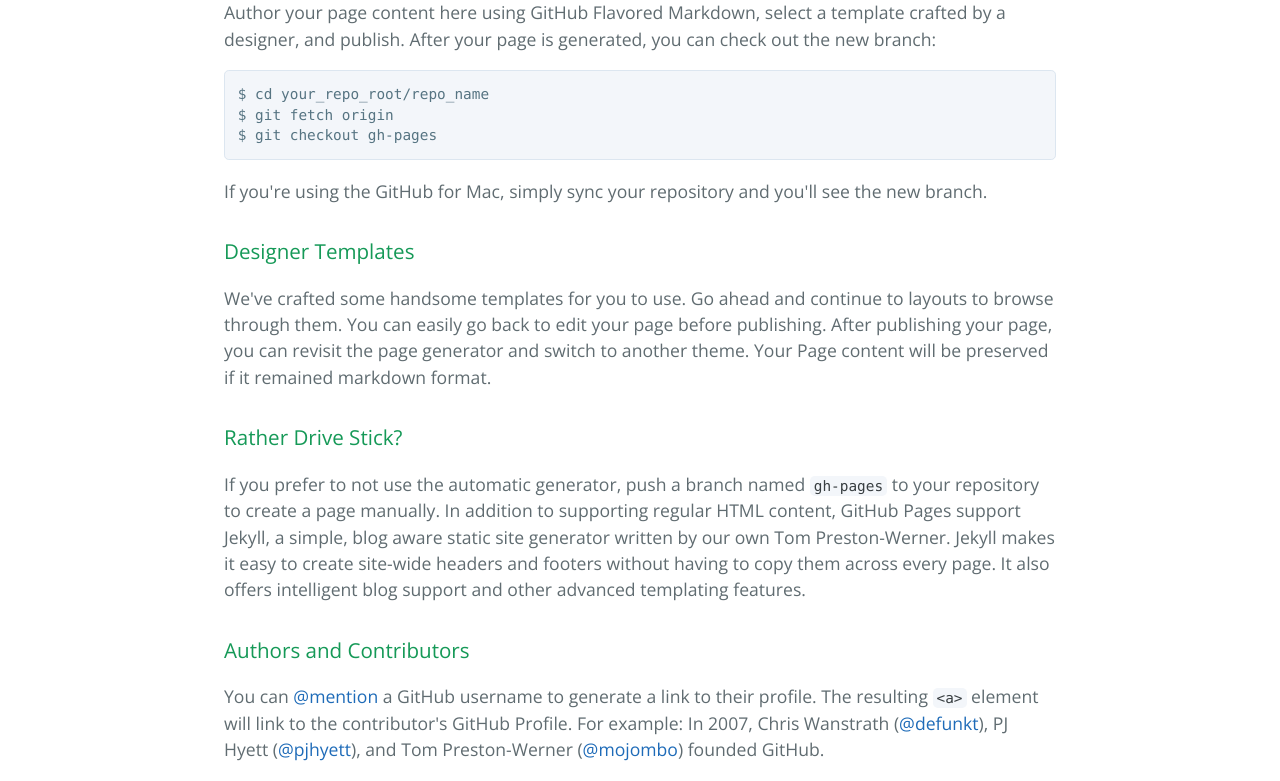
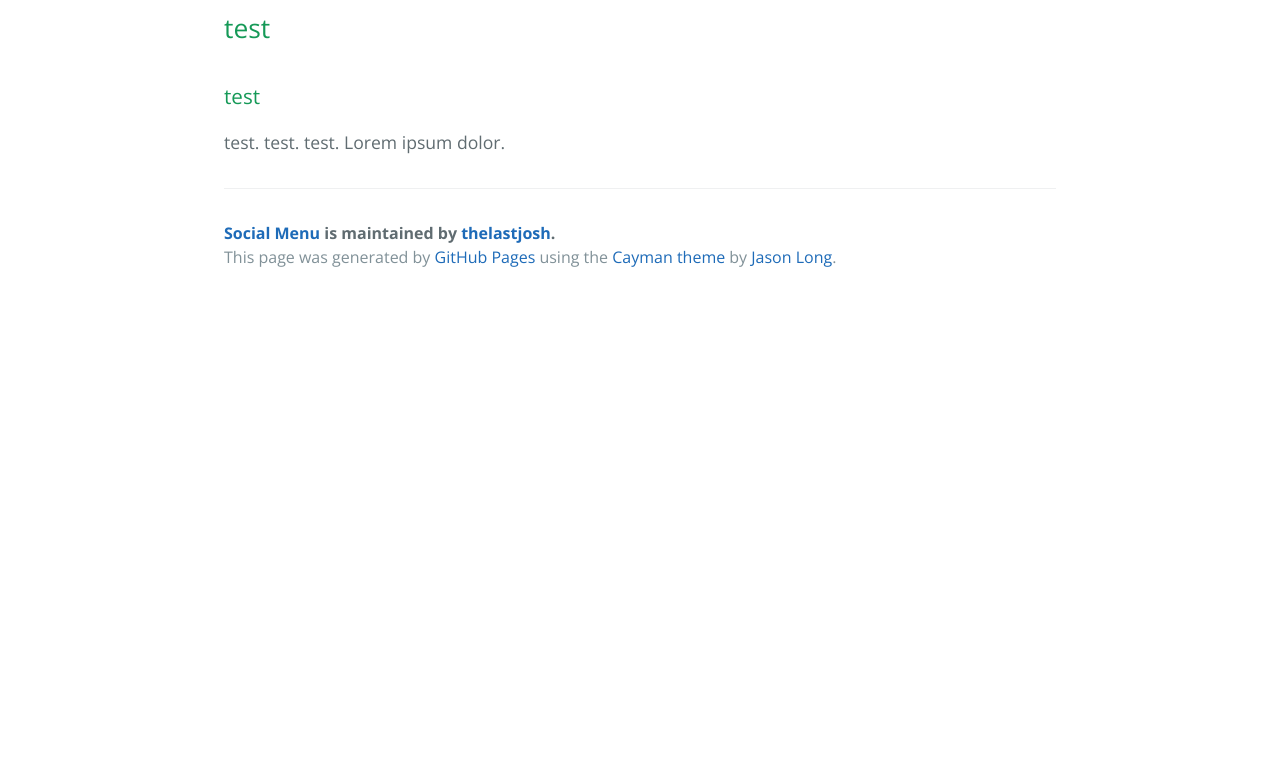
Before and after one commit to thelastjosh/socialMenu, a plain HTML site: page index.html in a window 1280 px wide. Shown: the part 490-1271 px from the top of the page. After the commit the page ends 800 px from the top, so only its background shows below. Drawn offline with nearby package versions, Linux system fonts and the light colour scheme.

```diff
--- a/index.html
+++ b/index.html
@@ -2,7 +2,7 @@
 <html lang="en-us">
   <head>
     <meta charset="UTF-8">
-    <title>Socialmenu by thelastjosh</title>
+    <title>Social Menu by thelastjosh</title>
     <meta name="viewport" content="width=device-width, initial-scale=1">
     <link rel="stylesheet" type="text/css" href="stylesheets/normalize.css" media="screen">
     <link href='http://fonts.googleapis.com/css?family=Open+Sans:400,700' rel='stylesheet' type='text/css'>
@@ -11,7 +11,7 @@
   </head>
   <body>
     <section class="page-header">
-      <h1 class="project-name">Socialmenu</h1>
+      <h1 class="project-name">Social Menu</h1>
       <h2 class="project-tagline">A menu for starters thinking about what kind of social organization would suit them best.</h2>
       <a href="https://github.com/thelastjosh/socialMenu" class="btn">View on GitHub</a>
       <a href="https://github.com/thelastjosh/socialMenu/zipball/master" class="btn">Download .zip</a>
@@ -19,40 +19,19 @@
     </section>
 
     <section class="main-content">
-      <h3>
-<a id="welcome-to-github-pages" class="anchor" href="#welcome-to-github-pages" aria-hidden="true"><span class="octicon octicon-link"></span></a>Welcome to GitHub Pages.</h3>
+      <h1>
+<a id="test" class="anchor" href="#test" aria-hidden="true"><span class="octicon octicon-link"></span></a>test</h1>
 
-<p>This automatic page generator is the easiest way to create beautiful pages for all of your projects. Author your page content here using GitHub Flavored Markdown, select a template crafted by a designer, and publish. After your page is generated, you can check out the new branch:</p>
-
-<pre><code>$ cd your_repo_root/repo_name
-$ git fetch origin
-$ git checkout gh-pages
-</code></pre>
-
-<p>If you're using the GitHub for Mac, simply sync your repository and you'll see the new branch.</p>
+<h2>
+<a id="test-1" class="anchor" href="#test-1" aria-hidden="true"><span class="octicon octicon-link"></span></a>test</h2>
 
 <h3>
-<a id="designer-templates" class="anchor" href="#designer-templates" aria-hidden="true"><span class="octicon octicon-link"></span></a>Designer Templates</h3>
+<a id="test-2" class="anchor" href="#test-2" aria-hidden="true"><span class="octicon octicon-link"></span></a>test</h3>
 
-<p>We've crafted some handsome templates for you to use. Go ahead and continue to layouts to browse through them. You can easily go back to edit your page before publishing. After publishing your page, you can revisit the page generator and switch to another theme. Your Page content will be preserved if it remained markdown format.</p>
-
-<h3>
-<a id="rather-drive-stick" class="anchor" href="#rather-drive-stick" aria-hidden="true"><span class="octicon octicon-link"></span></a>Rather Drive Stick?</h3>
-
-<p>If you prefer to not use the automatic generator, push a branch named <code>gh-pages</code> to your repository to create a page manually. In addition to supporting regular HTML content, GitHub Pages support Jekyll, a simple, blog aware static site generator written by our own Tom Preston-Werner. Jekyll makes it easy to create site-wide headers and footers without having to copy them across every page. It also offers intelligent blog support and other advanced templating features.</p>
-
-<h3>
-<a id="authors-and-contributors" class="anchor" href="#authors-and-contributors" aria-hidden="true"><span class="octicon octicon-link"></span></a>Authors and Contributors</h3>
-
-<p>You can <a href="https://github.com/blog/821" class="user-mention">@mention</a> a GitHub username to generate a link to their profile. The resulting <code>&lt;a&gt;</code> element will link to the contributor's GitHub Profile. For example: In 2007, Chris Wanstrath (<a href="https://github.com/defunkt" class="user-mention">@defunkt</a>), PJ Hyett (<a href="https://github.com/pjhyett" class="user-mention">@pjhyett</a>), and Tom Preston-Werner (<a href="https://github.com/mojombo" class="user-mention">@mojombo</a>) founded GitHub.</p>
-
-<h3>
-<a id="support-or-contact" class="anchor" href="#support-or-contact" aria-hidden="true"><span class="octicon octicon-link"></span></a>Support or Contact</h3>
-
-<p>Having trouble with Pages? Check out the documentation at <a href="https://help.github.com/pages">https://help.github.com/pages</a> or contact <a href="mailto:support@github.com">support@github.com</a> and we’ll help you sort it out.</p>
+<p>test. test. test. Lorem ipsum dolor.</p>
 
       <footer class="site-footer">
-        <span class="site-footer-owner"><a href="https://github.com/thelastjosh/socialMenu">Socialmenu</a> is maintained by <a href="https://github.com/thelastjosh">thelastjosh</a>.</span>
+        <span class="site-footer-owner"><a href="https://github.com/thelastjosh/socialMenu">Social Menu</a> is maintained by <a href="https://github.com/thelastjosh">thelastjosh</a>.</span>
 
         <span class="site-footer-credits">This page was generated by <a href="https://pages.github.com">GitHub Pages</a> using the <a href="https://github.com/jasonlong/cayman-theme">Cayman theme</a> by <a href="https://twitter.com/jasonlong">Jason Long</a>.</span>
       </footer>
```
Also changed, not shown: params.json (+1 -1 lines).
